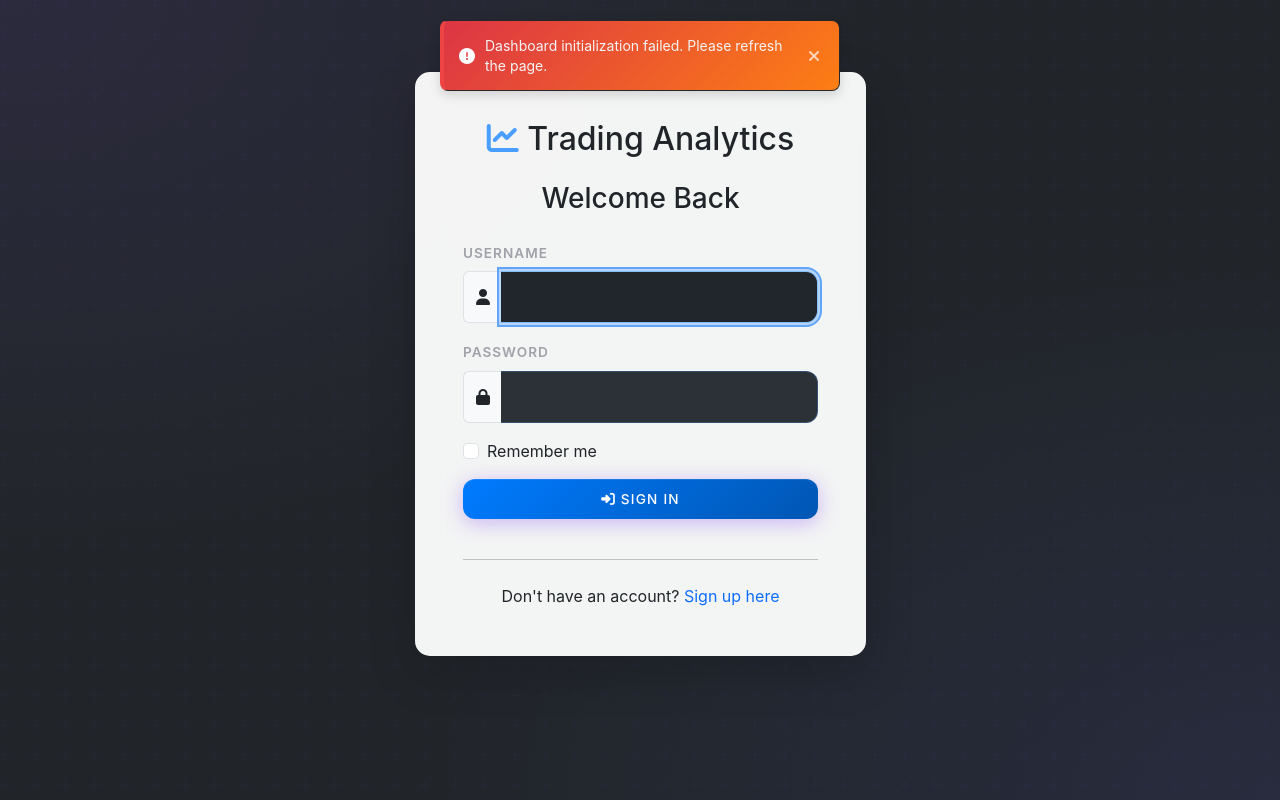
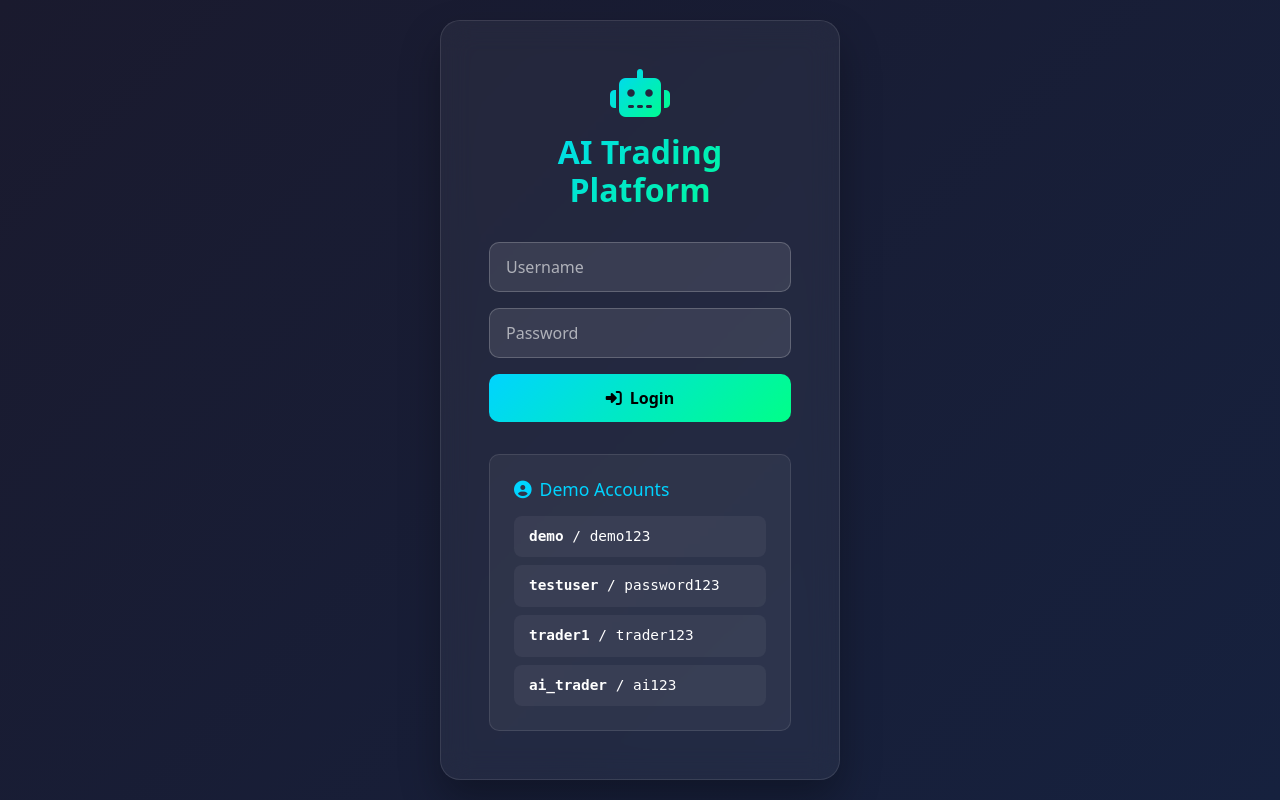
Before and after one commit to img0j0/tradewise-ai, a Flask app: template templates/login.html in a window 1280 px wide. Run offline with Flask 3, Linux system fonts and the light colour scheme; the template is opened without the code that fills it, so the values that code supplies are empty; some libraries are stand-ins or nearby versions.

Commit message:
Enable automatic login for test users and enhance login security measures
Adds a direct login script with Flask-Login, user loader, and password hashing, while updating the login template.

Replit-Commit-Author: Agent
Replit-Commit-Session-Id: 9d1698b6-814d-4dbe-99a8-9c9f61e251a8
Replit-Commit-Screenshot-Url: https://storage.googleapis.com/screenshot-production-us-central1/faac9d14-f6e8-472b-b68f-2222f8439d93/9d1698b6-814d-4dbe-99a8-9c9f61e251a8/BY9tzdv

```diff
--- a/routes.py
+++ b/routes.py
@@ -10,6 +10,7 @@ from portfolio_optimizer import PortfolioOptimizer
 from social_trading import SocialTradingEngine
 from gamification import GamificationEngine
 from flask_login import login_user, logout_user, login_required, current_user
+from werkzeug.security import check_password_hash
 import logging
 import os
 import stripe
@@ -139,6 +140,8 @@ def alerts_content():
     if not current_user.is_authenticated:
         return redirect(url_for('login'))
     return render_template('alerts_content.html')
+
+
 
 
 
--- a/templates/login.html
+++ b/templates/login.html
@@ -1,125 +1,206 @@
-{% extends "base.html" %}
+<!DOCTYPE html>
+<html lang="en">
+<head>
+    <meta charset="UTF-8">
+    <meta name="viewport" content="width=device-width, initial-scale=1.0">
+    <title>Login - AI Trading Platform</title>
+    <link href="https://cdn.jsdelivr.net/npm/bootstrap@5.3.0/dist/css/bootstrap.min.css" rel="stylesheet">
+    <link rel="stylesheet" href="https://cdnjs.cloudflare.com/ajax/libs/font-awesome/6.4.0/css/all.min.css">
+    <style>
+        body {
+            background: linear-gradient(135deg, #1a1a2e 0%, #16213e 100%);
+            min-height: 100vh;
+            display: flex;
+            align-items: center;
+            justify-content: center;
+            color: white;
+        }
 
-{% block content %}
-<div class="container mt-5">
-    <div class="row justify-content-center">
-        <div class="col-md-6 col-lg-5">
-            <div class="card shadow-lg">
-                <div class="card-body p-5">
-                    <h2 class="text-center mb-4">
-                        <i class="fas fa-chart-line text-primary"></i> Trading Analytics
-                    </h2>
-                    <h3 class="text-center mb-4">Welcome Back</h3>
+        .login-card {
+            background: rgba(255, 255, 255, 0.05);
+            border: 1px solid rgba(255, 255, 255, 0.1);
+            border-radius: 20px;
+            padding: 3rem;
+            backdrop-filter: blur(15px);
+            box-shadow: 0 20px 40px rgba(0, 0, 0, 0.3);
+            max-width: 400px;
+            width: 100%;
+        }
 
-                    {% with messages = get_flashed_messages(with_categories=true) %}
+        .login-title {
+            text-align: center;
+            margin-bottom: 2rem;
+            font-size: 2rem;
+            font-weight: 700;
+            background: linear-gradient(135deg, #00d4ff, #00ff88);
+            -webkit-background-clip: text;
+            -webkit-text-fill-color: transparent;
+            background-clip: text;
+        }
+
+        .form-control {
+            background: rgba(255, 255, 255, 0.1);
+            border: 1px solid rgba(255, 255, 255, 0.2);
+            border-radius: 10px;
+            color: white;
+            padding: 12px 16px;
+            margin-bottom: 1rem;
+        }
+
+        .form-control:focus {
+            background: rgba(255, 255, 255, 0.15);
+            border-color: #00d4ff;
+            box-shadow: 0 0 0 0.2rem rgba(0, 212, 255, 0.25);
+            color: white;
+        }
+
+        .form-control::placeholder {
+            color: rgba(255, 255, 255, 0.6);
+        }
+
+        .btn-login {
+            background: linear-gradient(135deg, #00d4ff, #00ff88);
+            border: none;
+            border-radius: 10px;
+            padding: 12px 24px;
+            font-weight: 600;
+            color: black;
+            width: 100%;
+            transition: all 0.3s ease;
+        }
+
+        .btn-login:hover {
+            background: linear-gradient(135deg, #00b8e6, #00e079);
+            transform: translateY(-2px);
+            box-shadow: 0 10px 20px rgba(0, 212, 255, 0.3);
+            color: black;
+        }
+
+        .demo-accounts {
+            background: rgba(255, 255, 255, 0.05);
+            border: 1px solid rgba(255, 255, 255, 0.1);
+            border-radius: 10px;
+            padding: 1.5rem;
+            margin-top: 2rem;
+        }
+
+        .demo-accounts h5 {
+            color: #00d4ff;
+            margin-bottom: 1rem;
+            font-size: 1.1rem;
+        }
+
+        .demo-account {
+            background: rgba(255, 255, 255, 0.05);
+            border-radius: 8px;
+            padding: 10px 15px;
+            margin-bottom: 8px;
+            font-family: monospace;
+            font-size: 0.9rem;
+            cursor: pointer;
+            transition: all 0.3s ease;
+        }
+
+        .demo-account:hover {
+            background: rgba(255, 255, 255, 0.1);
+            transform: translateX(5px);
+        }
+
+        .demo-account:last-child {
+            margin-bottom: 0;
+        }
+
+        .alert {
+            background: rgba(255, 255, 255, 0.1);
+            border: 1px solid rgba(255, 255, 255, 0.2);
+            border-radius: 10px;
+            color: white;
+            margin-bottom: 1rem;
+        }
+
+        .alert-danger {
+            background: rgba(220, 53, 69, 0.2);
+            border-color: rgba(220, 53, 69, 0.3);
+        }
+
+        .alert-success {
+            background: rgba(25, 135, 84, 0.2);
+            border-color: rgba(25, 135, 84, 0.3);
+        }
+
+        .platform-icon {
+            text-align: center;
+            margin-bottom: 1rem;
+        }
+
+        .platform-icon i {
+            font-size: 3rem;
+            background: linear-gradient(135deg, #00d4ff, #00ff88);
+            -webkit-background-clip: text;
+            -webkit-text-fill-color: transparent;
+            background-clip: text;
+        }
+    </style>
+</head>
+<body>
+    <div class="login-card">
+        <div class="platform-icon">
+            <i class="fas fa-robot"></i>
+        </div>
+        <h1 class="login-title">AI Trading Platform</h1>
+
+        {% with messages = get_flashed_messages() %}
             {% if messages %}
-                            {% for category, message in messages %}
-                                <div class="alert alert-{{ 'danger' if category == 'error' else category }} alert-dismissible fade show" role="alert">
-                                    {{ message }}
-                                    <button type="button" class="btn-close" data-bs-dismiss="alert"></button>
-                                </div>
+                {% for message in messages %}
+                    <div class="alert alert-danger">{{ message }}</div>
                 {% endfor %}
             {% endif %}
         {% endwith %}
 
-                    <form method="POST" action="{{ url_for('login') }}" id="loginForm">
+        <form method="POST">
             <div class="mb-3">
-                            <label for="username" class="form-label">Username</label>
-                            <div class="input-group">
-                                <span class="input-group-text"><i class="fas fa-user"></i></span>
-                                <input type="text" class="form-control" id="username" name="username" required autofocus>
+                <input type="text" class="form-control" name="username" placeholder="Username" required>
             </div>
+            <div class="mb-3">
+                <input type="password" class="form-control" name="password" placeholder="Password" required>
             </div>
-
-                        <div class="mb-3">
-                            <label for="password" class="form-label">Password</label>
-                            <div class="input-group">
-                                <span class="input-group-text"><i class="fas fa-lock"></i></span>
-                                <input type="password" class="form-control" id="password" name="password" required>
-                            </div>
-                        </div>
-
-                        <div class="mb-3 form-check">
-                            <input type="checkbox" class="form-check-input" id="remember" name="remember">
-                            <label class="form-check-label" for="remember">Remember me</label>
-                        </div>
-
-                        <button type="submit" class="btn btn-primary w-100 mb-3">
-                            <i class="fas fa-sign-in-alt"></i> Sign In
+            <button type="submit" class="btn btn-login">
+                <i class="fas fa-sign-in-alt me-2"></i>Login
             </button>
         </form>
 
-                    <hr class="my-4">
-
-                    <p class="text-center mb-0">
-                        Don't have an account?
-                        <a href="{{ url_for('register') }}" class="text-decoration-none">Sign up here</a>
-                    </p>
+        <div class="demo-accounts">
+            <h5><i class="fas fa-user-circle me-2"></i>Demo Accounts</h5>
+            <div class="demo-account" onclick="fillLogin('demo', 'demo123')">
+                <strong>demo</strong> / demo123
             </div>
+            <div class="demo-account" onclick="fillLogin('testuser', 'password123')">
+                <strong>testuser</strong> / password123
             </div>
+            <div class="demo-account" onclick="fillLogin('trader1', 'trader123')">
+                <strong>trader1</strong> / trader123
+            </div>
+            <div class="demo-account" onclick="fillLogin('ai_trader', 'ai123')">
+                <strong>ai_trader</strong> / ai123
             </div>
         </div>
     </div>
 
-<style>
-.card {
-    border: none;
-    border-radius: 15px;
-    background: rgba(255, 255, 255, 0.95);
+    <script>
+        function fillLogin(username, password) {
+            document.querySelector('input[name="username"]').value = username;
+            document.querySelector('input[name="password"]').value = password;
+
+            // Add a visual feedback
+            const btn = document.querySelector('.btn-login');
+            btn.innerHTML = '<i class="fas fa-check me-2"></i>Ready to Login';
+            btn.style.background = 'linear-gradient(135deg, #00ff88, #00d4ff)';
+
+            setTimeout(() => {
+                btn.innerHTML = '<i class="fas fa-sign-in-alt me-2"></i>Login';
+                btn.style.background = 'linear-gradient(135deg, #00d4ff, #00ff88)';
+            }, 2000);
         }
-
-.input-group-text {
-    background-color: #f8f9fa;
-    border-right: none;
-}
-
-.form-control {
-    border-left: none;
-}
-
-.form-control:focus {
-    box-shadow: 0 0 0 0.2rem rgba(0, 123, 255, 0.25);
-    border-color: #80bdff;
-}
-
-.btn-primary {
-    background: linear-gradient(135deg, #007bff 0%, #0056b3 100%);
-    border: none;
-    padding: 10px;
-    font-weight: 500;
-    transition: all 0.3s ease;
-}
-
-.btn-primary:hover {
-    transform: translateY(-2px);
-    box-shadow: 0 5px 15px rgba(0, 123, 255, 0.3);
-}
-</style>
-{% endblock %}
-
-{% block scripts %}
-<script>
-document.addEventListener('DOMContentLoaded', function() {
-    const loginForm = document.getElementById('loginForm');
-    if (loginForm) {
-        loginForm.addEventListener('submit', function(e) {
-            console.log('Form is being submitted');
-
-            // Check if fields are empty
-            const username = document.getElementById('username').value;
-            const password = document.getElementById('password').value;
-
-            if (!username || !password) {
-                console.error('Username or password is empty!');
-                e.preventDefault();
-                alert('Please enter both username and password');
-                return false;
-            }
-
-            console.log('Form validation passed, submitting with username:', username);
-            // Let the form submit normally
-        });
-    }
-});
     </script>
-{% endblock %}
+</body>
+</html>
```
Also changed, not shown: direct_login.py (+60 -15 lines). Lines whose indentation alone changed are shown as unchanged.
